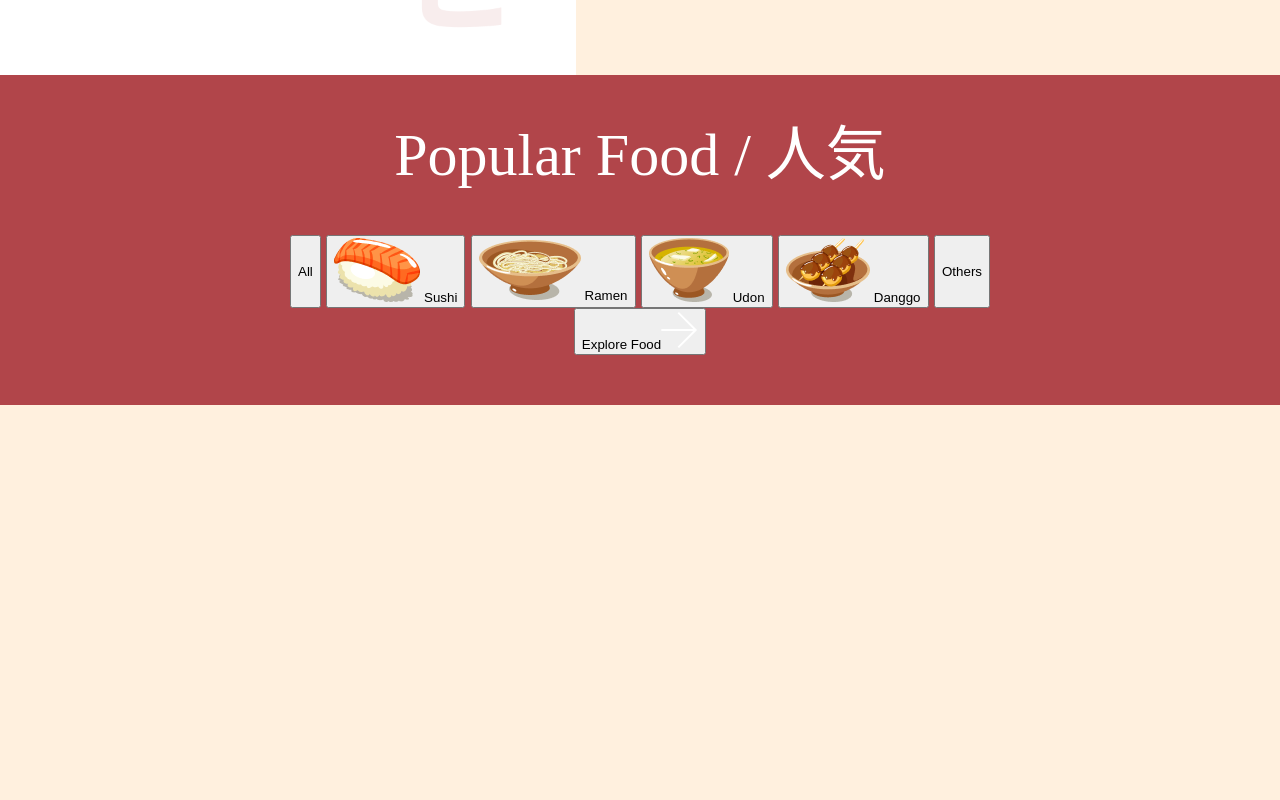
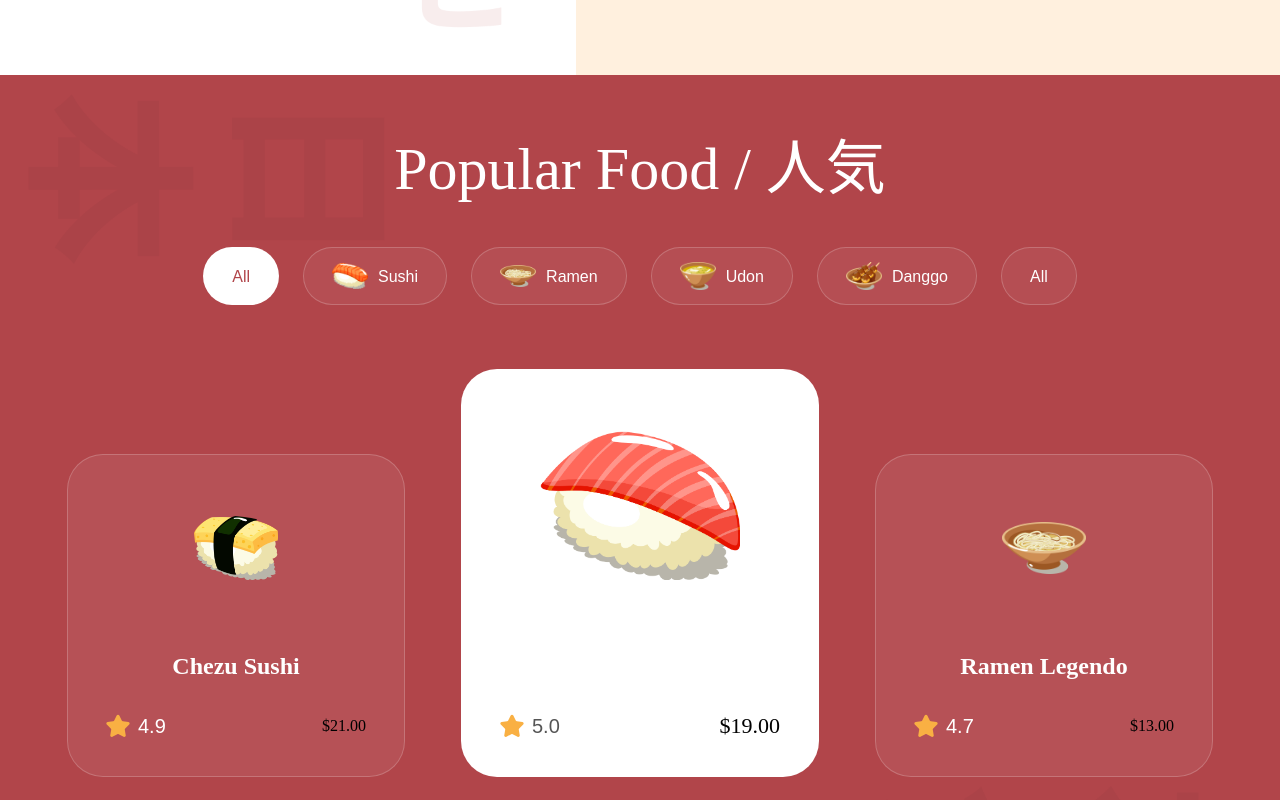
Before and after one commit to MadMaxxx44/website, a React (Vite) app: page / in a window 1280 px wide. Shown: the part 1440-2240 px from the top of the page. Before the commit the page ends 1845 px from the top, so only its background shows below. Built offline with nearby package versions, Linux system fonts and the light colour scheme.

Commit message:
new component + styles

```diff
--- a/src/components/Popular.tsx
+++ b/src/components/Popular.tsx
@@ -3,6 +3,10 @@ import sushiNine from "../assets/sushi_assets/assets/sushi-9.png";
 import sushiEight from "../assets/sushi_assets/assets/sushi-8.png";
 import sushiSeven from "../assets/sushi_assets/assets/sushi-7.png";
 import sushiSix from "../assets/sushi_assets/assets/sushi-6.png";
+import sushiTwelve from "../assets/sushi_assets/assets/sushi-12.png";
+import sushiEleven from "../assets/sushi_assets/assets/sushi-11.png";
+import sushiTen from "../assets/sushi_assets/assets/sushi-10.png";
+import star from "../assets/sushi_assets/assets/star.svg";
 import arrowRight from "../assets/sushi_assets/assets/arrow-right.svg";
 
 const Popular = () => {
@@ -23,9 +27,55 @@ const Popular = () => {
         <button className="popular-foods__filter-btn">
           <img src={sushiSix} alt="sushi 9" /> Danggo
         </button>
-        <button className="popular-foods__filter-btn">Others</button>
+        <button className="popular-foods__filter-btn">All</button>
       </div>
-      <div className="popular-foods__catalogue"></div>
+      <div className="popular-foods__catalogue">
+        <div className="popular-foods__card">
+          <img
+            className="popular-foods__card-image"
+            src={sushiTwelve}
+            alt="sushi"
+          />
+          <h4 className="popular-foods__card-title">Chezu Sushi</h4>
+          <div className="popular-foods__card-details flex-between">
+            <span className="popular-foods__card-rating">
+              <img src={star} alt="star" />
+              <p>4.9</p>
+            </span>
+            <span className="popular-foods__card-price">$21.00</span>
+          </div>
+        </div>
+        <div className="popular-foods__card active-card">
+          <img
+            className="popular-foods__card-image"
+            src={sushiEleven}
+            alt="sushi"
+          />
+          <h4 className="popular-foods__card-title">Original Sushi</h4>
+          <div className="popular-foods__card-details flex-between">
+            <span className="popular-foods__card-rating">
+              <img src={star} alt="star" />
+              <p>5.0</p>
+            </span>
+            <span className="popular-foods__card-price">$19.00</span>
+          </div>
+        </div>
+        <div className="popular-foods__card">
+          <img
+            className="popular-foods__card-image"
+            src={sushiTen}
+            alt="sushi"
+          />
+          <h4 className="popular-foods__card-title">Ramen Legendo</h4>
+          <div className="popular-foods__card-details flex-between">
+            <span className="popular-foods__card-rating">
+              <img src={star} alt="star" />
+              <p>4.7</p>
+            </span>
+            <span className="popular-foods__card-price">$13.00</span>
+          </div>
+        </div>
+      </div>
       <button className="popular-foods__button">
         Explore Food
         <img src={arrowRight} alt="arrow-right" />
--- a/src/styles.css
+++ b/src/styles.css
@@ -555,25 +555,148 @@ body {
 }
 /* POPULAR */
 .popular-foods {
-  padding: 50px;
-  flex: 1;
+  padding: 64px;
   display: flex;
-  align-items: center;
-  justify-content: center;
   flex-direction: column;
   background-color: var(--primary-color);
+  background-image: url(./assets/sushi_assets/assets/popular_bg.png);
+  background-position: center;
+  background-repeat: no-repeat;
+  background-size: contain;
+  overflow: hidden;
 }
 .popular-foods__title {
   text-align: center;
   color: var(--color-white);
   font-size: 60px;
   font-weight: 500;
-  padding-bottom: 50px;
 }
 .popular-foods__filters {
-  /* flex: 1; */
+  margin-top: 48px;
   display: flex;
-  width: 700px;
-  justify-content: space-between;
-
+  max-width: 100%;
+  gap: 24px;
+  justify-content: center;
 }
+.popular-foods__filter-btn {
+  padding: 10px 28px;
+  display: flex;
+  flex-direction: row;
+  align-items: center;
+  gap: 10px;
+  background: rgba(255,255,255,.05);
+  border-radius: 46px;
+  font-size: 16px;
+  font-weight: 300;
+  font-family: var(--plus-jakarta-sans);
+  border: 1px solid rgba(255,255,255,.2);
+  line-height: 25px;
+  color: #fff;
+  cursor: pointer;
+}
+.popular-foods__filter-btn:hover {
+  background-color: #fff;
+  color:var(--primary-color);
+}
+.popular-foods__filter-btn img {
+  height: 36px;
+  width: 36px;
+  object-fit: contain;
+}
+.popular-foods__button {
+  width: fit-content;
+  padding: 20px 30px;
+  margin: 80px auto 0;
+  font-weight: 500;
+  font-size: 18px;
+  line-height: 23px;
+  font-family: var(--plus-jakarta-sans);
+  color: #fff;
+  border: none;
+  outline: none;
+  background-color: var(--secondary-color);
+  border-radius: 64px;
+  cursor: pointer;
+}
+.popular-foods__button img {
+  height: 14px;
+  width: 14px;
+  object-fit: contain;
+  margin-left: 21px;
+}
+.active {
+  background-color: var(--color-white);
+  color: var(--primary-color)
+}
+.popular-foods__catalogue {
+  margin-top: 64px;
+  display: flex;
+  gap: 56px;
+  justify-content:center;
+  align-items: flex-end;
+  flex-wrap: wrap;
+}
+.popular-foods__card {
+  padding: 38px;
+  min-width: 260px;
+  height: fit-content;
+  display: flex;
+  align-items: center;
+  flex-direction: column;
+  border: 1px solid rgba(255,255,255,.2);
+  border-radius: 36px;
+  background-color: rgba(255, 255, 255, 0.068);
+}
+.popular-foods__card-image {
+  height: 110px;
+  width: 84px;
+  object-fit: contain;
+}
+.popular-foods__card-title {
+  margin-top: 47px;
+  font-weight: 600;
+  font-size: 24px;
+  line-height: 32px;
+  font-family: var(--playfair-display);
+  color: #fff;
+  text-align: center;
+}
+.popular-foods__card.active-card {
+  background-color: var(--color-white);
+  color: var(--black-500);
+  width: 280px;
+  height: 330px;
+  font-size: 34px;
+}
+.active-card > .popular-foods__card-image{
+  height: 200px;
+  width: 200px;
+  object-fit: contain;
+}
+.popular-foods__card-details {
+  width: 100%;
+  margin-top: 32px;
+}
+.popular-foods__card-rating {
+  display: flex;
+  align-items: center;
+  gap: 8px;
+}
+.popular-foods__card-rating img {
+  width: 24px;
+  height: 24px;
+  object-fit: contain;
+}
+.popular-foods__card-rating p {
+  font-size: 20px;
+  font-weight: 300;
+  font-family: var(--plus-jakarta-sans);
+  color: #fff;
+}
+.active-card > .popular-foods__card-details p {
+  color: var(--black-500);
+}
+.active-card > .popular-foods__card-details span {
+  font-size: 22px;
+  color:#020202;
+}
```
